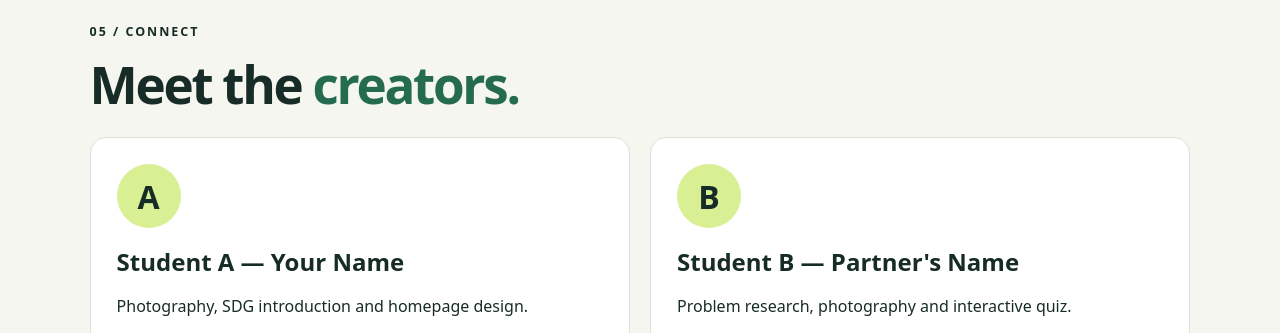
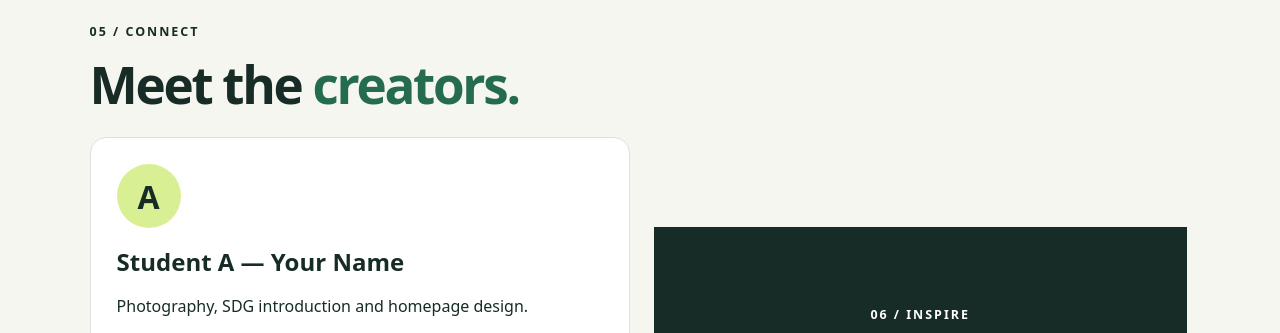
Before and after one commit to jakacvijanovic/coil-sdg13-gallery-, a plain HTML site: page index.html in a window 1280 px wide. Shown: the part 4460-4793 px from the top of the page. Drawn offline with Linux system fonts and the light colour scheme.

Commit message:
Delete Student B article from index.html
Removed section for Student B without video.

```diff
--- a/index.html
+++ b/index.html
@@ -259,19 +259,6 @@
 
             </article>
 
-            <!-- STUDENT B — WITHOUT VIDEO -->
-
-            <article>
-                <div class="avatar">B</div>
-
-                <h3>Student B — Partner's Name</h3>
-
-                <p>Problem research, photography and interactive quiz.</p>
-            </article>
-
-        </div>
-    </section>
-
     <!-- FINAL MESSAGE -->
 
     <section class="closing">
```
